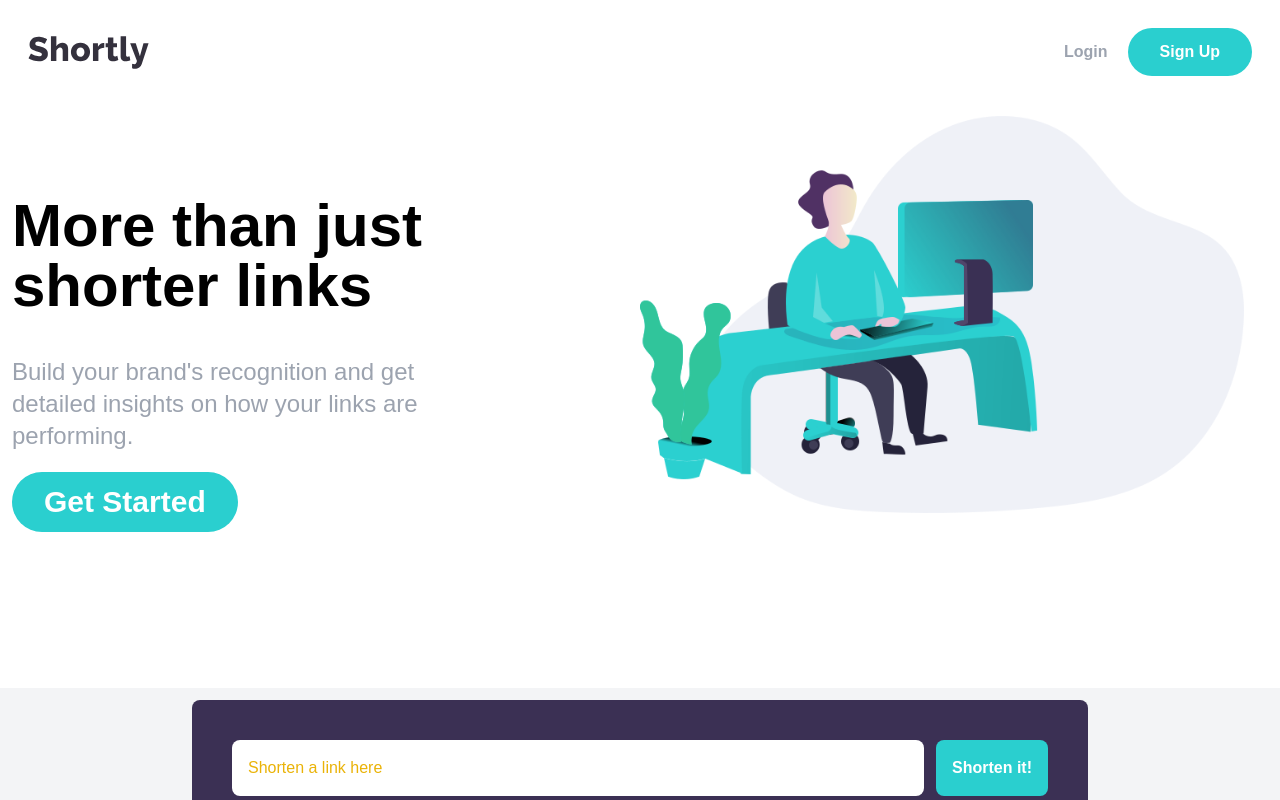
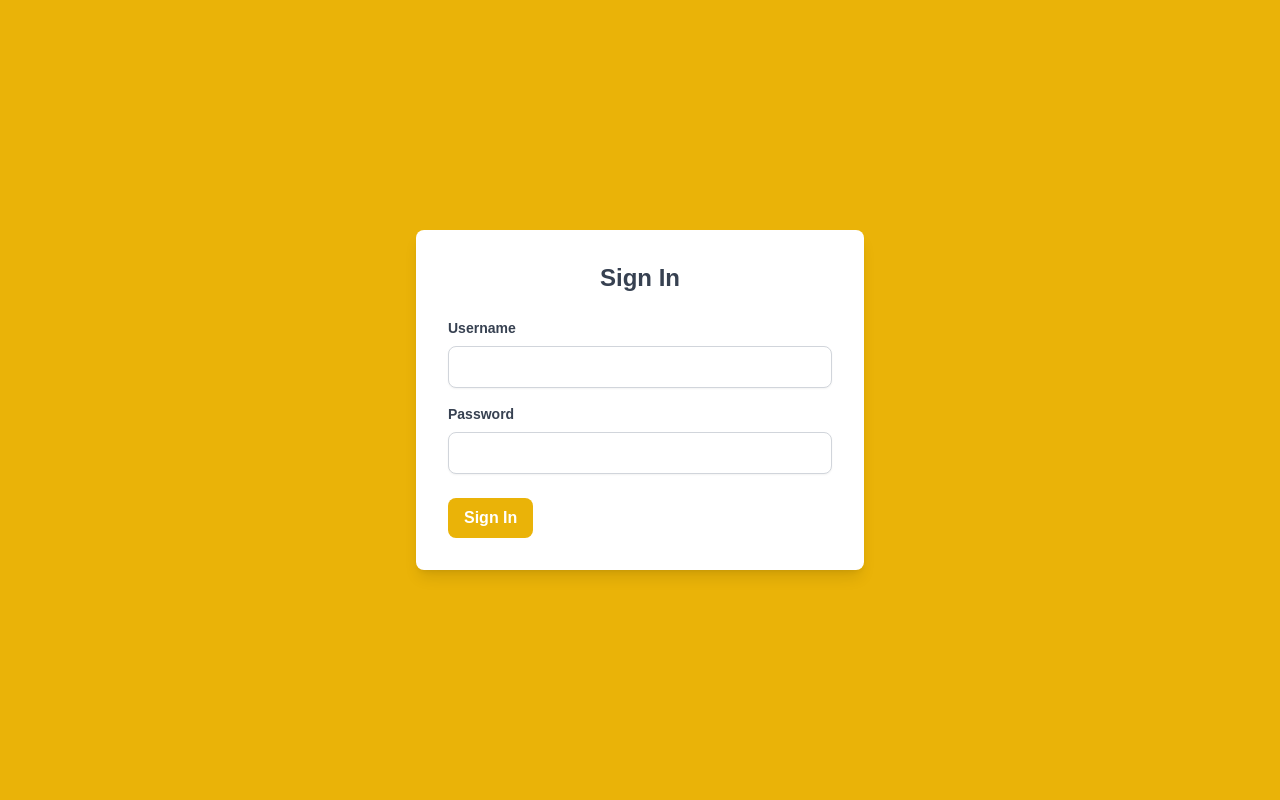
Before and after one commit to Admiral-Simo/shortly_frontend, a React (Create React App) app: page /signin in a window 1280 px wide. Shown: the top 800 px of the page. Built offline with nearby package versions, Linux system fonts and the light colour scheme.

Commit message:
install react router dom with react query plus setup the routers

```diff
--- a/package.json
+++ b/package.json
@@ -12,13 +12,17 @@
     "@types/react-dom": "^18.3.0",
     "autoprefixer": "^10.4.19",
     "axios": "^1.7.2",
+    "localforage": "^1.10.0",
+    "match-sorter": "^6.3.4",
     "postcss": "^8.4.38",
     "postcss-cli": "^9.1.0",
     "postcss-preset-env": "^7.8.3",
     "react": "^18.3.1",
     "react-dom": "^18.3.1",
     "react-query": "^3.39.3",
+    "react-router-dom": "^6.23.1",
     "react-scripts": "^5.0.1",
+    "sort-by": "^1.2.0",
     "tailwindcss": "^3.4.3",
     "typescript": "^4.9.5"
   },
--- a/src/index.tsx
+++ b/src/index.tsx
@@ -1,5 +1,30 @@
 import ReactDOM from "react-dom/client";
 import "./styles/tailwind.css";
 import Main from "./Main";
+import { createBrowserRouter, RouterProvider } from "react-router-dom";
+import Signup from "./pages/Signup";
+import Signin from "./pages/Signin";
+import { QueryClient, QueryClientProvider } from "react-query";
 
-ReactDOM.createRoot(document.getElementById("root")!).render(<Main />);
+const router = createBrowserRouter([
+  {
+    path: "/",
+    element: <Main />,
+  },
+  {
+    path: "signup",
+    element: <Signup />,
+  },
+  {
+    path: "signin",
+    element: <Signin />,
+  },
+]);
+
+const queryClient = new QueryClient();
+
+ReactDOM.createRoot(document.getElementById("root")!).render(
+  <QueryClientProvider client={queryClient}>
+    <RouterProvider router={router} />,
+  </QueryClientProvider>,
+);
--- a/src/pages/Signin.jsx
+++ b/src/pages/Signin.jsx
@@ -1,4 +1,3 @@
-import React from "react";
 import useSignIn from "./useSignIn";
 
 function Signin() {
@@ -9,7 +8,7 @@ function Signin() {
     <div className="min-h-screen bg-yellow-500 flex items-center justify-center">
       <div className="bg-white p-8 rounded-lg shadow-lg w-full max-w-md">
         <h2 className="text-2xl font-bold mb-6 text-center text-gray-700">
-          Login
+          Sign In
         </h2>
         <form onSubmit={handleSubmit}>
           <div className="mb-4">
--- a/src/pages/useSignIn.ts
+++ b/src/pages/useSignIn.ts
@@ -9,8 +9,7 @@ interface SignInData {
 }
 
 interface SignInResponse {
-  user: User; // Define the type of user object received from the server
-  // Add other properties as needed
+  user: User;
 }
 
 const useSignIn = () => {
@@ -23,7 +22,7 @@ const useSignIn = () => {
         "http://localhost:8080/login",
         formData,
         {
-          withCredentials: true, // Ensure cookies are sent with the request
+          withCredentials: true,
         },
       );
 
@@ -32,7 +31,6 @@ const useSignIn = () => {
     {
       onSuccess: (data) => {
         console.log(data?.user);
-        // Handle success scenario here, e.g., redirect to dashboard
       },
     },
   );
```
Also changed, not shown: 1 other file (tests, documents, lock files or other folders).
